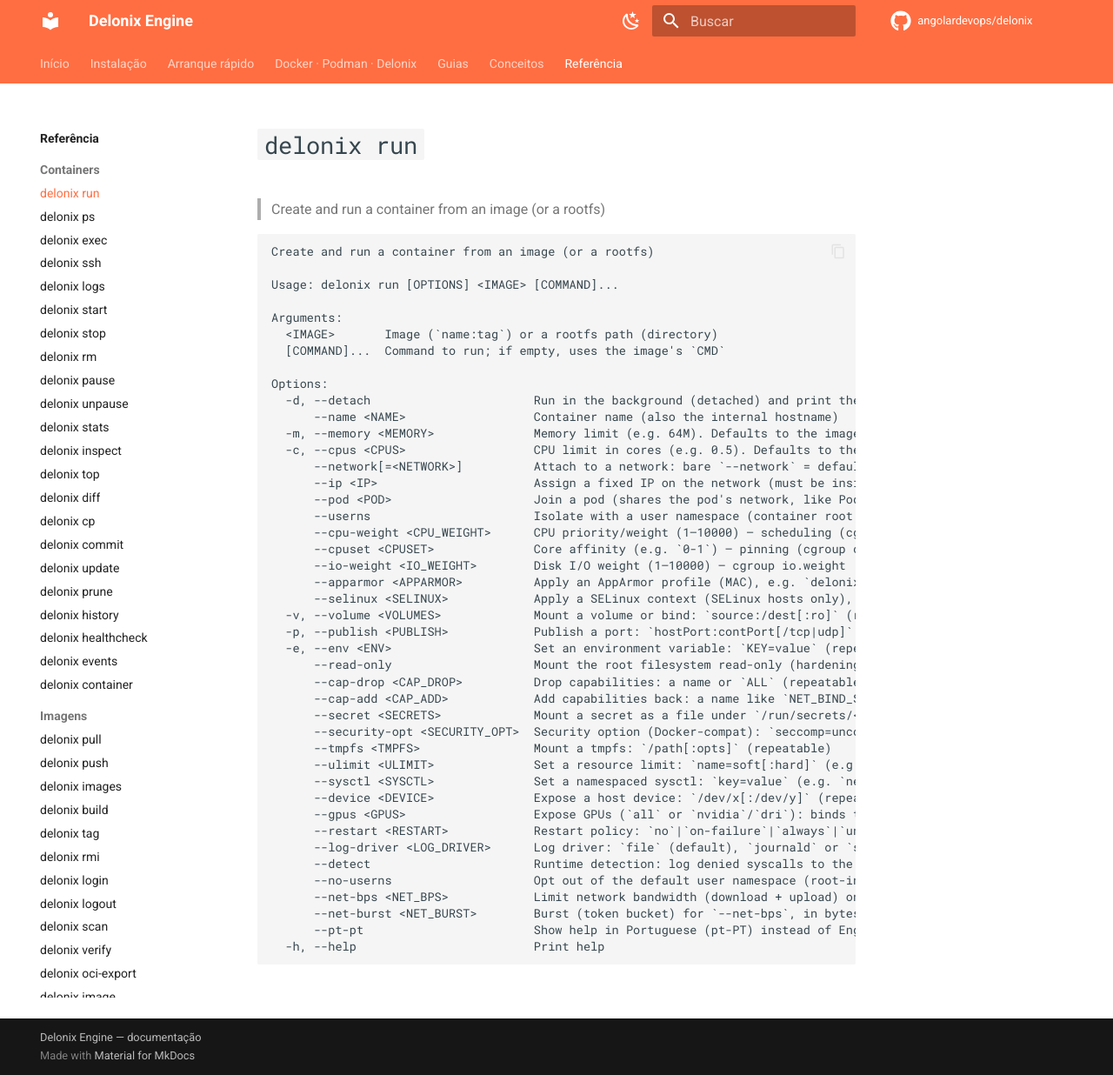
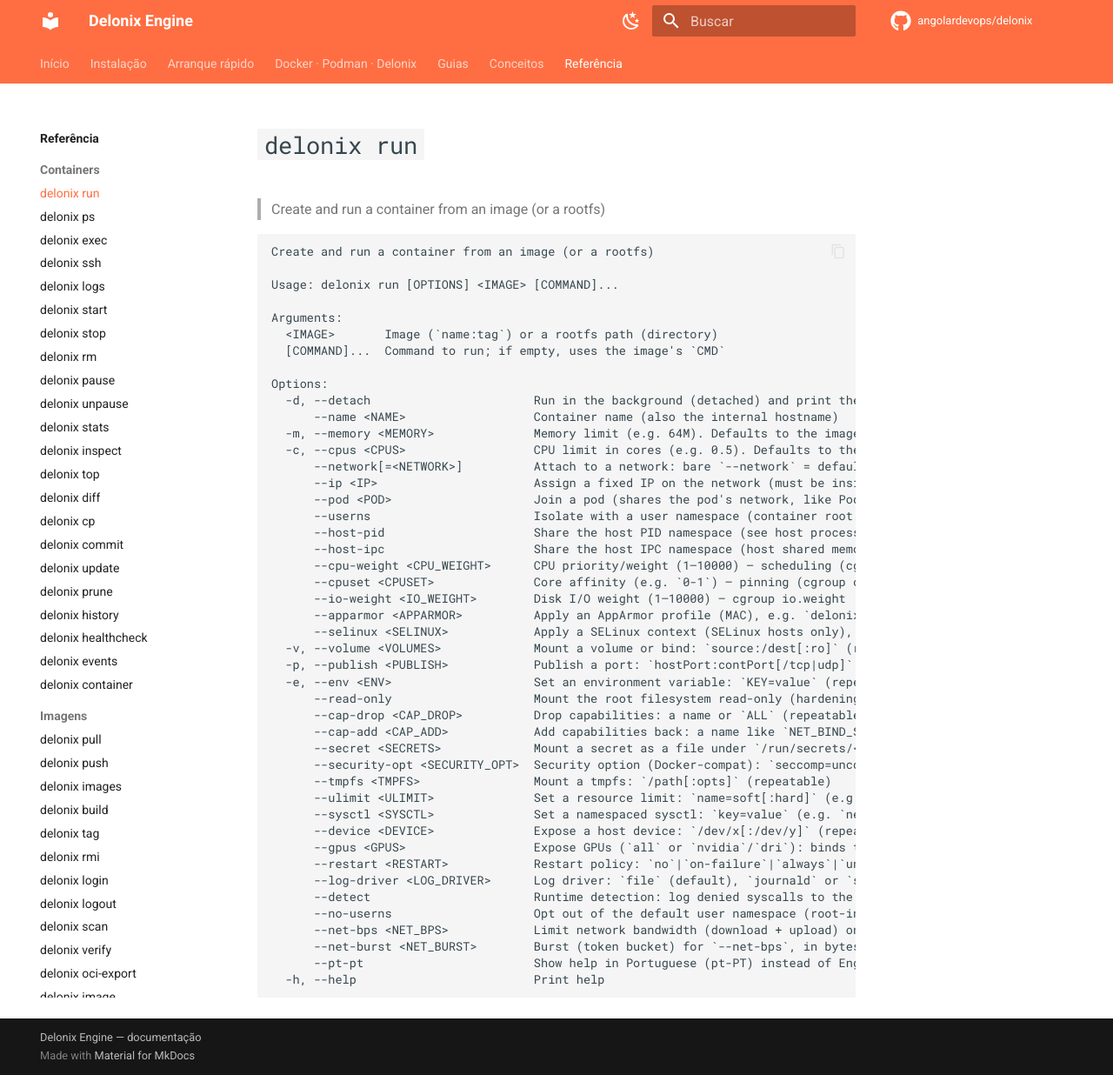
Before and after one commit to angolardevops/delonix, an MkDocs documentation site: the page built from docs/reference/run.md, in a window 1280 px wide and 1236 px high. Shown: the whole window at 87% size. Built offline with MkDocs 1.6.1 and Material for MkDocs 9.7.7, drawn with Linux system fonts in a browser that asks for light colours; comment, search, counter and statistics services are not loaded.

Commit message:
docs: namespaces de host (PID/IPC) + RemoveImage idempotente v0.1.29

```diff
--- a/docs/reference/run.md
+++ b/docs/reference/run.md
@@ -20,6 +20,8 @@
       --ip <IP>                      Assign a fixed IP on the network (must be inside its subnet), e.g. `10.88.0.50`
       --pod <POD>                    Join a pod (shares the pod's network, like Podman)
       --userns                       Isolate with a user namespace (container root ≠ host root)
+      --host-pid                     Share the host PID namespace (see host processes; like `docker --pid=host`)
+      --host-ipc                     Share the host IPC namespace (host shared memory / message queues)
       --cpu-weight <CPU_WEIGHT>      CPU priority/weight (1–10000) — scheduling (cgroup cpu.weight)
       --cpuset <CPUSET>              Core affinity (e.g. `0-1`) — pinning (cgroup cpuset.cpus)
       --io-weight <IO_WEIGHT>        Disk I/O weight (1–10000) — cgroup io.weight
```
Also changed, not shown: docs/guides/kubernetes.md (+2 -0 lines), docs/reference/container.md (+2 -0 lines).
